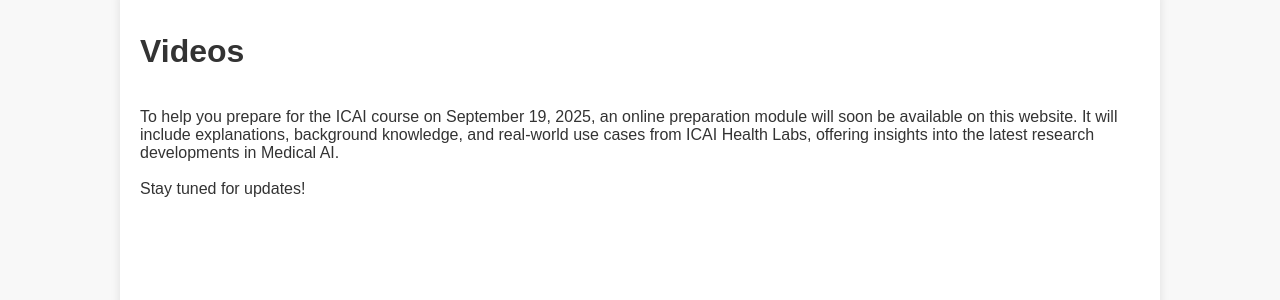
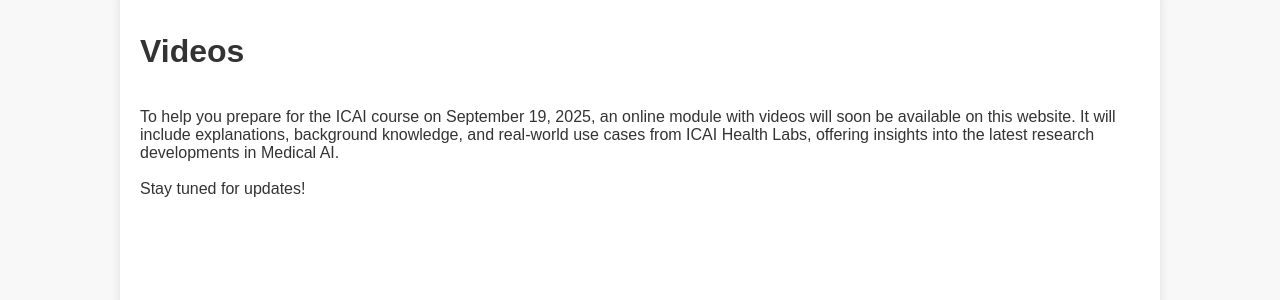
Before and after one commit to marliebesouw/marliebesouw.github.io, a Jekyll site: the page built from videos.md, in a window 1280 px wide. Shown: the part 296-596 px from the top of the page. Built offline with Jekyll 4.4.1, drawn with Linux system fonts in a browser that asks for light colours.

Commit message:
changed videos phrasing

```diff
--- a/videos.md
+++ b/videos.md
@@ -5,7 +5,7 @@
 
 # Videos
 <div class="content">
-    <p>To help you prepare for the ICAI course on September 19, 2025, an online preparation module will soon be available on this website. It will include explanations, background knowledge, and real-world use cases from ICAI Health Labs, offering insights into the latest research developments in Medical AI. <br><br>
+    <p>To help you prepare for the ICAI course on September 19, 2025, an online module with videos will soon be available on this website. It will include explanations, background knowledge, and real-world use cases from ICAI Health Labs, offering insights into the latest research developments in Medical AI. <br><br>
 
 
     Stay tuned for updates!
```
